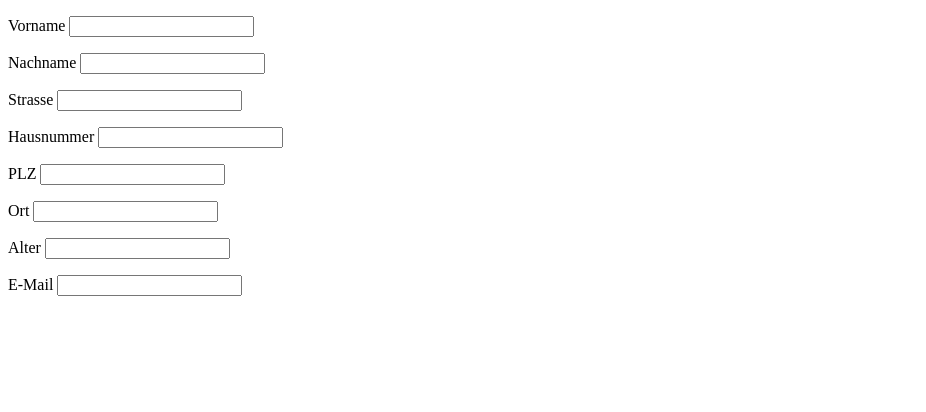
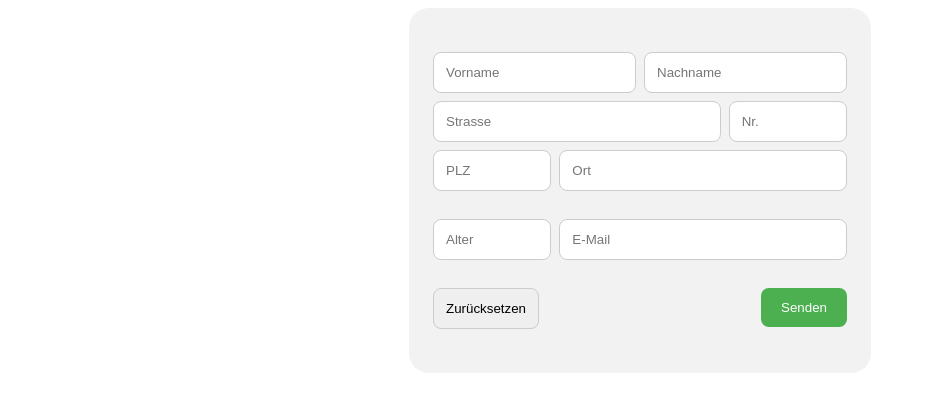
Before and after one commit to CediGasser/M133_Formular, a plain HTML site: page index.html in a window 1280 px wide. Shown: the whole page, without its empty margins (0-926 px from the left). Drawn offline with Linux system fonts and the light colour scheme.

Commit message:
Done, i guess

```diff
--- a/index.html
+++ b/index.html
@@ -1,21 +1,27 @@
 <!DOCTYPE html>
-<html lang="en">
+<html lang="de">
 <head>
     <meta charset="UTF-8">
     <meta name="viewport" content="width=device-width, initial-scale=1.0">
-    <title>Document</title>
-    <style href="style.css" type="text/css"></style>
+    <title>M133 Formular</title>
+    <link href="style.css" rel="stylesheet">
 </head>
 <body>
-    <form>
-        <p>Vorname <input id="firstname" type="text" /></p>
-        <p>Nachname <input id="name" type="text" /></p>
-        <p>Strasse <input id="street" type="text" /></p>
-        <p>Hausnummer <input id="streetnumber" type="number" /></p>
-        <p>PLZ <input id="postalcode" type="text" pattern="\d{4}" /></p>
-        <p>Ort <input id="city" type="text" /></p>
-        <p>Alter <input id="age" type="number" /></p>
-        <p>E-Mail <input id="email" type="email" /></p>
-    </form>
+    <main>
+        <form>
+            <section>
+                <div><input placeholder="Vorname" id="firstname" type="text" /><input placeholder="Nachname" id="name" type="text" /></div>
+                <div><input placeholder="Strasse" id="street" type="text" /><input placeholder="Nr." id="streetnumber" type="number" /></div>
+                <div><input placeholder="PLZ" id="postalcode" type="text" pattern="\d{4}" /><input placeholder="Ort" id="city" type="text" /></div>
+            </section>
+            <section>
+                <div><input placeholder="Alter" id="age" type="number" /><input placeholder="E-Mail" id="email" type="email" /></div>
+            </section>
+            <section>
+                <input type="submit" value="Senden" />
+                <input type="reset" value="Zurücksetzen" />
+            </section>
+        </form>
+    </main>
 </body>
 </html>
--- a/style.css
+++ b/style.css
@@ -1,3 +1,39 @@
-body{
-    background-color: red;
+input {
+    padding: 12px;
+    border: 1px solid #ccc;
+    border-radius: 8px;
+    margin: 4px;
+    flex-grow: 4;
 }
+
+div {
+    display: flex;
+}
+
+#streetnumber, #postalcode, #age {
+    width: 50px;
+    flex-grow: 2;
+}
+
+input[type=submit] {
+    background-color: #4caf50;
+    color: white;
+    padding: 12px 20px;
+    border: none;
+    border-radius: 8px;
+    float: right;
+    width: fit-content;
+}
+
+section {
+    margin: 20px 0;
+}
+
+main {
+    border-radius: 20px;
+    background-color: #f2f2f2;
+    padding: 20px;
+    width: fit-content;
+    margin: auto;
+    display: flex;
+}
```
